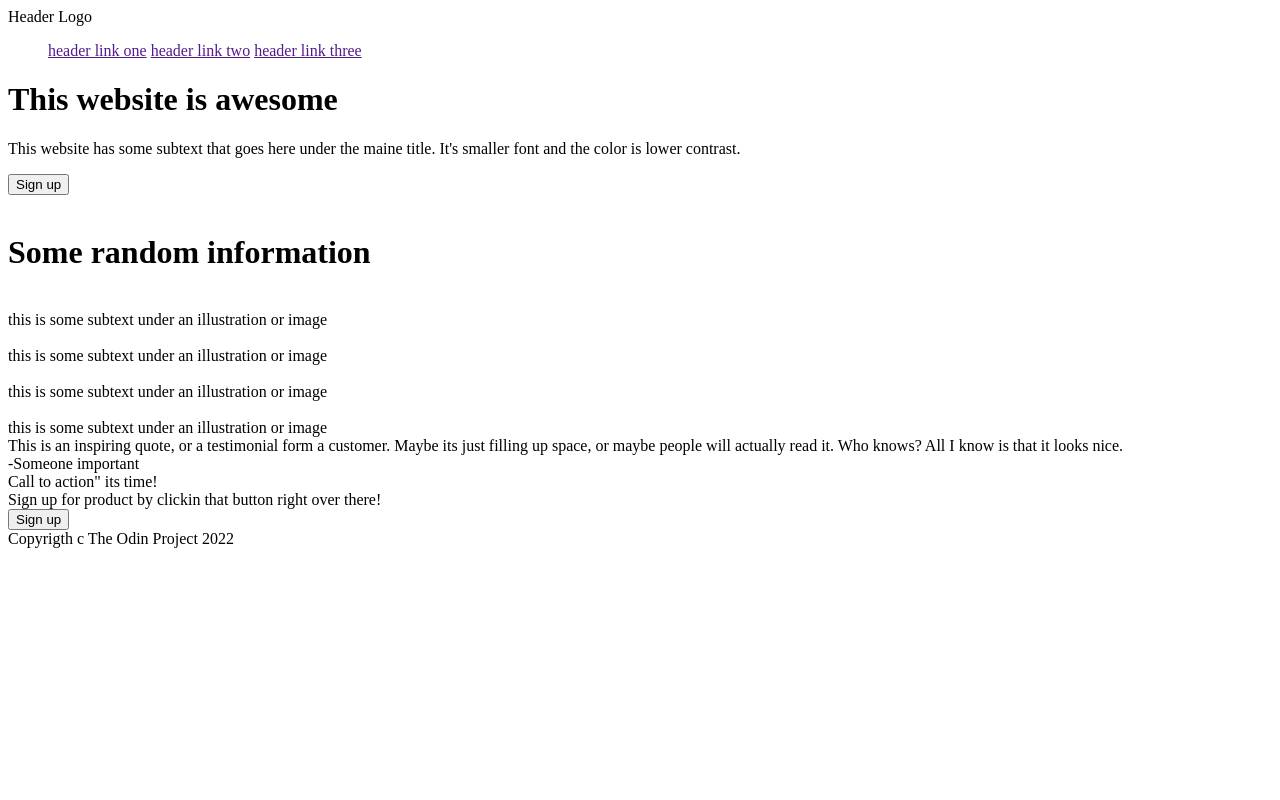
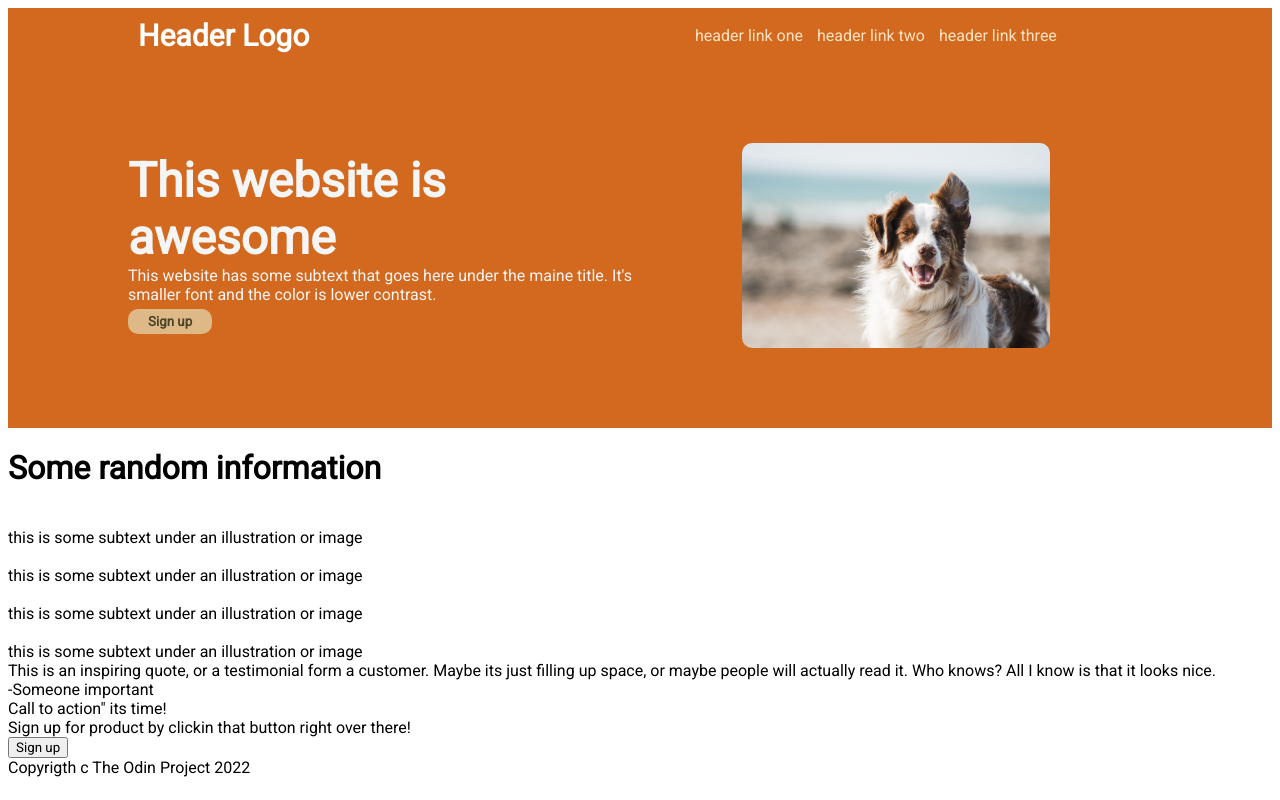
Before and after one commit to MathiasThoria/HotelCanino-Page, a plain HTML site: page index.html in a window 1280 px wide. Drawn offline with Linux system fonts and the light colour scheme.

Commit message:
Header y content01 con estilo

```diff
--- a/index.html
+++ b/index.html
@@ -6,8 +6,10 @@
         <meta name="viewport" content="width=device-width, initial-scale=1.0">
         <title>Hotel canino "La comarca"</title>
         <link rel="stylesheet" href="style.css">
+        <link rel="preconnect" href="https://fonts.googleapis.com"><link rel="preconnect" href="https://fonts.gstatic.com" crossorigin><link href="https://fonts.googleapis.com/css2?family=Roboto&display=swap" rel="stylesheet">
     </head>
     <body>
+
     <div class="header-conteiner">
         <div class="leftheader-conteiner">
             Header Logo
@@ -23,14 +25,14 @@
 
     <div class="content01-conteiner">
         <div class="leftcontent01-conteiner">
-            <h1 class="leftcontent01-title">This website is awesome</h1>
-            <p class="leftcontent01-text"> This website has some subtext that goes here under
+            <div class="leftcontent01-title">This website is awesome</div>
+            <div class="leftcontent01-text"> This website has some subtext that goes here under
                 the maine title. It's smaller font and the color is
-                lower contrast.</p>
+                lower contrast.</div>
             <button class="leftcontent01-signup">Sign up</button>
         </div>
         <div class="rightcontent01-conteiner">
-            <img src="">
+            <img class="photo" src="img/photo_pl01.jpg" alt="Happy dog photo">
 
         </div>
     </div>
--- a/style.css
+++ b/style.css
@@ -0,0 +1,72 @@
+@import url('https://fonts.googleapis.com/css2?family=Roboto&display=swap');
+
+div,button,ul{
+    font-family: 'Roboto', sans-serif;
+}
+
+/*header style*/
+
+.header-conteiner{
+    display:flex;
+    background-color: chocolate;
+    justify-content: space-between;
+    align-items: center;
+    padding: 0px 120px;
+}
+.leftheader-conteiner{
+    font-size:30px;
+    font-weight: 1000;
+    color: white;
+    padding: 10px;
+}
+.rightheader-links{
+    color:white;
+}
+.rightheader-conteiner, .leftheader-conteiner{
+    flex: 1;
+}
+a{
+    text-decoration: none;
+    color: bisque;
+    margin: 5px;
+}
+/*content01 style*/
+.content01-conteiner{
+    display: flex;
+    justify-content: center;
+    align-items: center;
+    background-color: chocolate;
+    padding: 80px 120px;
+}
+.photo{
+    max-width: 60%;
+    border-radius:10px;
+}
+.leftcontent01-conteiner,.rightcontent01-conteiner{
+    flex: 1;
+}
+.rightcontent01-conteiner{
+    display: flex;
+    justify-content: center;
+    align-items: center;
+}
+.leftcontent01-conteiner{
+    flex-direction: column;
+    color:whitesmoke
+}
+.leftcontent01-signup{
+    background-color:burlywood;
+    border:none;
+    border-radius: 10px;
+    padding: 5px 20px;
+    color: rgb(71, 67, 39);
+    font-weight: 600;
+    margin: 5px 0px;
+}
+.leftcontent01-title{
+    font-weight: 1000;
+    font-size: 48px;
+}
+.leftontent01-text{
+    font-size: 18px;
+}
```
Also changed, not shown: img/photo_pl01.jpg (added). Lines whose indentation alone changed are shown as unchanged.
